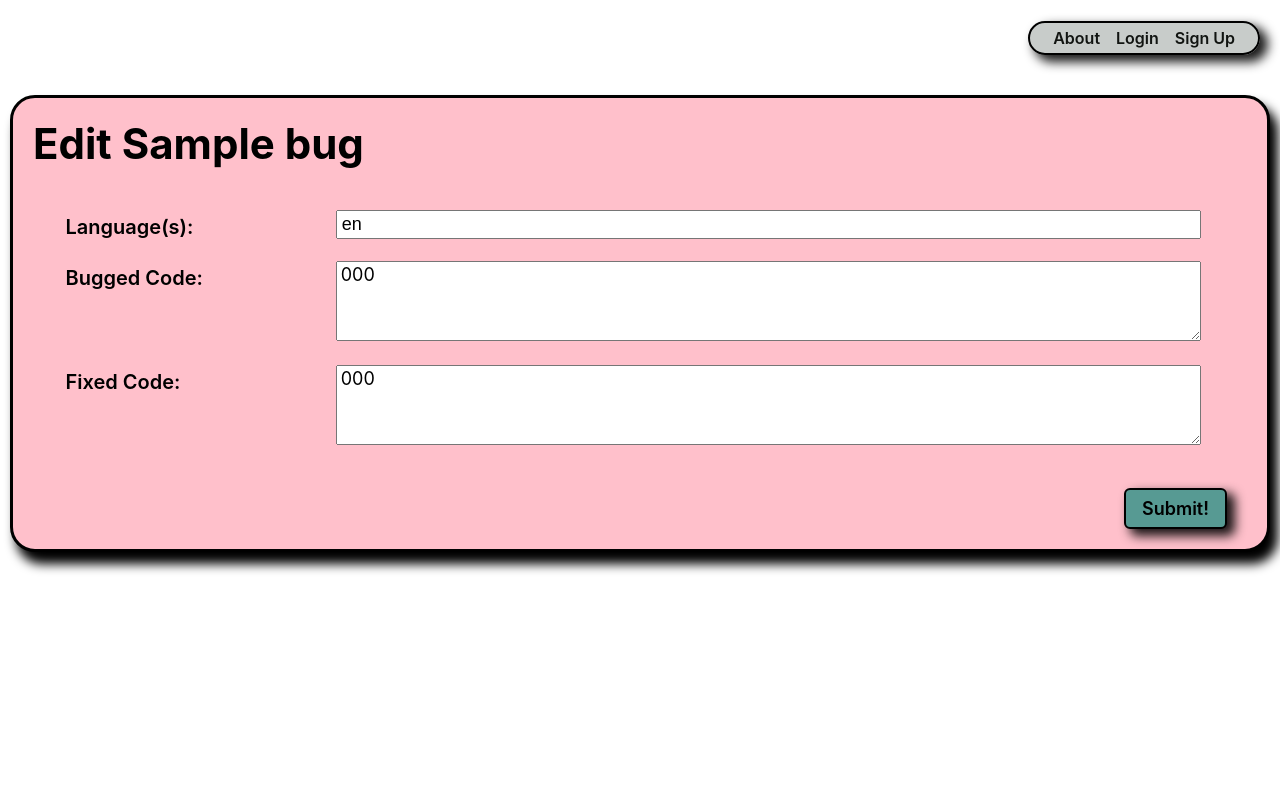
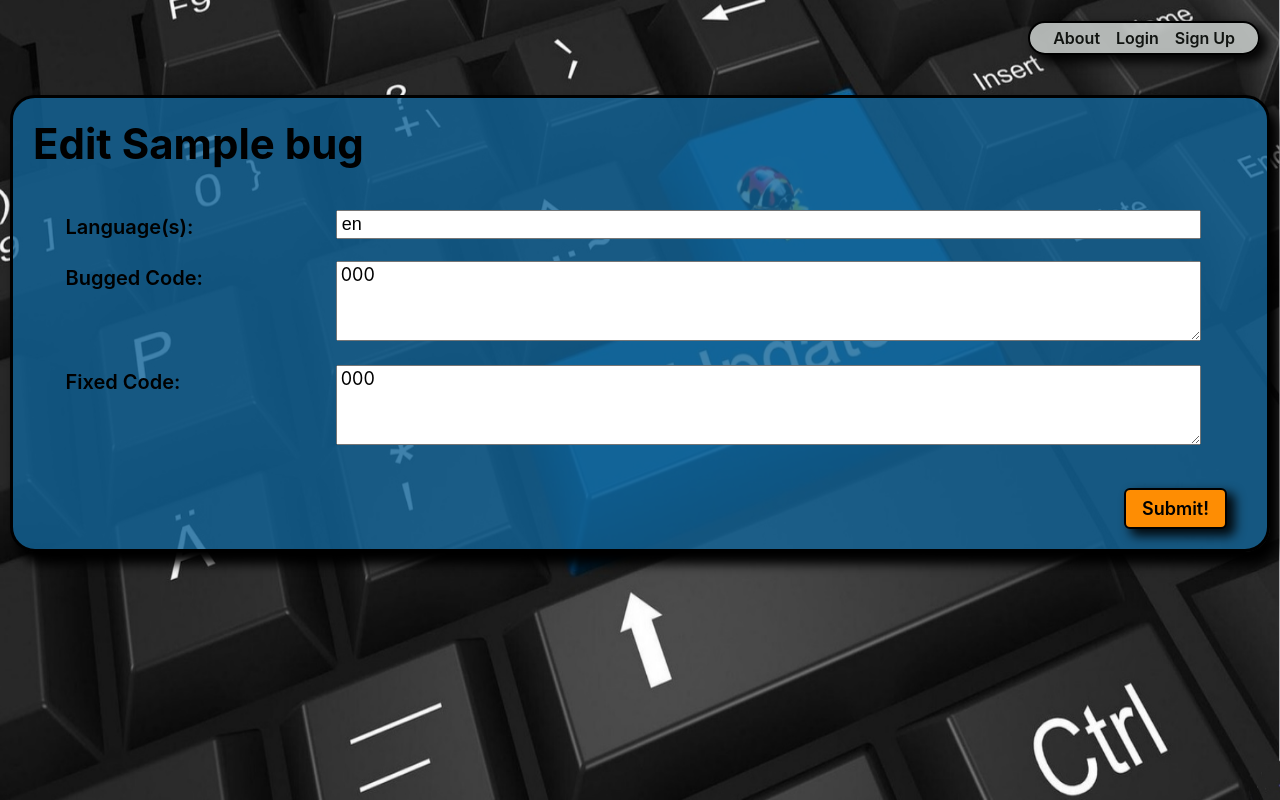
Before and after one commit to HeyThatsNeat/bug-catcher, a Django app: page /bugs/1/update/ in a window 1280 px wide. Run offline with Django 4.2, Linux system fonts and the light colour scheme; tables that the repository leaves empty hold one stand-in row (values such as "Sample post").

Commit message:
add css to edit page

```diff
--- a/main_app/static/css/form.css
+++ b/main_app/static/css/form.css
@@ -20,6 +20,17 @@ label {
   z-index: -3;
 }
 
+.edit-bug-page-img {
+  position: absolute;
+  top: 0;
+  left: 0;
+  bottom: 0;
+  right: 0;
+  width: 100%;
+  height: 100%;
+  z-index: -3;
+}
+
 .add-bug-page-contents {
   border-style: solid;
   border-radius: 25px;
@@ -31,7 +42,7 @@ label {
 .edit-bug-page-contents {
   border-style: solid;
   border-radius: 25px;
-  background-color: pink;
+  background-color: rgba(18,101,153,.8);
   margin: 40px 0;
   box-shadow: 7px 11px 11px 1px rgba(0, 0, 0, 1);
 }
@@ -46,7 +57,7 @@ p.red-text {
 }
 
 button.btn.submit {
-  background-color: rgba(87,154,147,1);
+  background-color: rgb(254, 141, 3);
   color: black;
   border-color: black;
 }
--- a/main_app/templates/main_app/bug_form.html
+++ b/main_app/templates/main_app/bug_form.html
@@ -8,6 +8,7 @@
 {% block content %}
 
 {% if bug %}
+  <img class="edit-bug-page-img" src="{% static 'images/edit-bug-background.jpg' %}" alt="edit bug background" />
   <div class="edit-bug-page-contents">
     <div class="page-header">
       <h1>Edit {{ bug.subject }}</h1>
```
Also changed, not shown: main_app/static/images/edit-bug-background.jpg (added).
